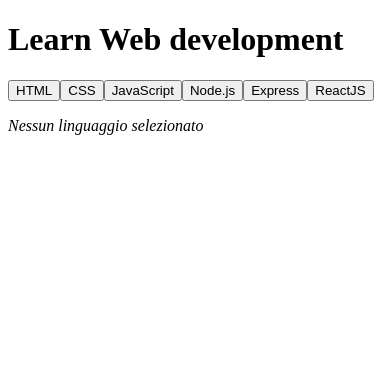
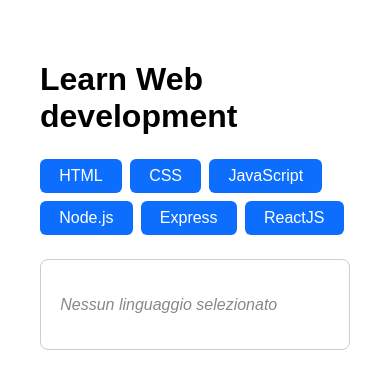
Before and after one commit to Fabio-Bianco/react-use-state, a React (Vite) app: page / in a window 390 px wide. Shown: the top 388 px of the page. Built offline with nearby package versions, Linux system fonts and the light colour scheme.

Commit message:
style: added LanguageSelector component styles with responsive layout and active button state

```diff
--- a/src/components/LanguageSelector.css
+++ b/src/components/LanguageSelector.css
@@ -1,49 +1,74 @@
-
+/* Contenitore principale */
 .language-selector {
-    padding: 1rem;
-    font-family: sans-serif;
+  padding: 2rem;
+  font-family: Arial, sans-serif;
+  max-width: 800px;
+  margin: 0 auto;
 }
 
+/* Titolo principale */
 .main-title {
-    font-size: 24px;
-    margin-bottom: 1rem;
+  font-size: 2rem;
+  font-weight: bold;
+  margin-bottom: 1.5rem;
 }
 
+/* Contenitore dei bottoni */
 .button-container {
   display: flex;
   flex-wrap: wrap;
   gap: 0.5rem;
-    margin-bottom: 1rem;
+  margin-bottom: 1.5rem;
 }
 
+/* Stile base dei bottoni */
 .lang-button {
-    padding: 0.5rem 1rem;
-    background-color: #2196f3;
+  padding: 0.5rem 1.2rem;
+  background-color: #0d6efd;
   color: white;
   border: none;
-    border-radius: 4px;
+  border-radius: 6px;
+  font-size: 1rem;
   cursor: pointer;
-    transition: 0.2s;
+  transition: 0.2s ease;
 }
 
+/* Hover effetto */
+.lang-button:hover {
+  background-color: #0b5ed7;
+}
+
+/* Bottone attivo */
 .lang-button.active {
   background-color: gold;
   color: black;
+  font-weight: bold;
 }
 
+/* Card dettaglio linguaggio */
 .language-card {
   border: 1px solid #ccc;
-    padding: 1rem;
+  padding: 1.2rem;
   border-radius: 8px;
-    background-color: #f9f9f9;
+  background-color: #ffffff;
 }
 
+/* Titolo nella card */
 .lang-title {
-    font-size: 20px;
+  font-size: 1.4rem;
+  font-weight: bold;
   margin-bottom: 0.5rem;
 }
 
+/* Paragrafo nella card */
+.lang-description {
+  font-size: 1rem;
+  line-height: 1.5;
+  color: #333;
+}
+
+/* Testo fallback */
 .no-selection {
-    color: #999;
+  color: #888;
   font-style: italic;
 }
--- a/src/components/LanguageSelector.jsx
+++ b/src/components/LanguageSelector.jsx
@@ -2,13 +2,15 @@
 import languages from "../data/languages";
 import LanguageButton from "./LanguageButton";
 import LanguageCard from "./LanguageCard";
+import './LanguageSelector.css';
+
 
 export default function LanguageSelector() {
   // Stato: linguaggio selezionato (null = niente selezionato)
   const [selectedLang, setSelectedLang] = useState(null);
 
   // Ogni render stampiamo lo stato attuale
-  console.log("🔄 Render. selectedLang:", selectedLang);
+  console.log(" Render. selectedLang:", selectedLang);
 
   return (
     <div className="language-selector">
```
Lines whose indentation alone changed are shown as unchanged.
